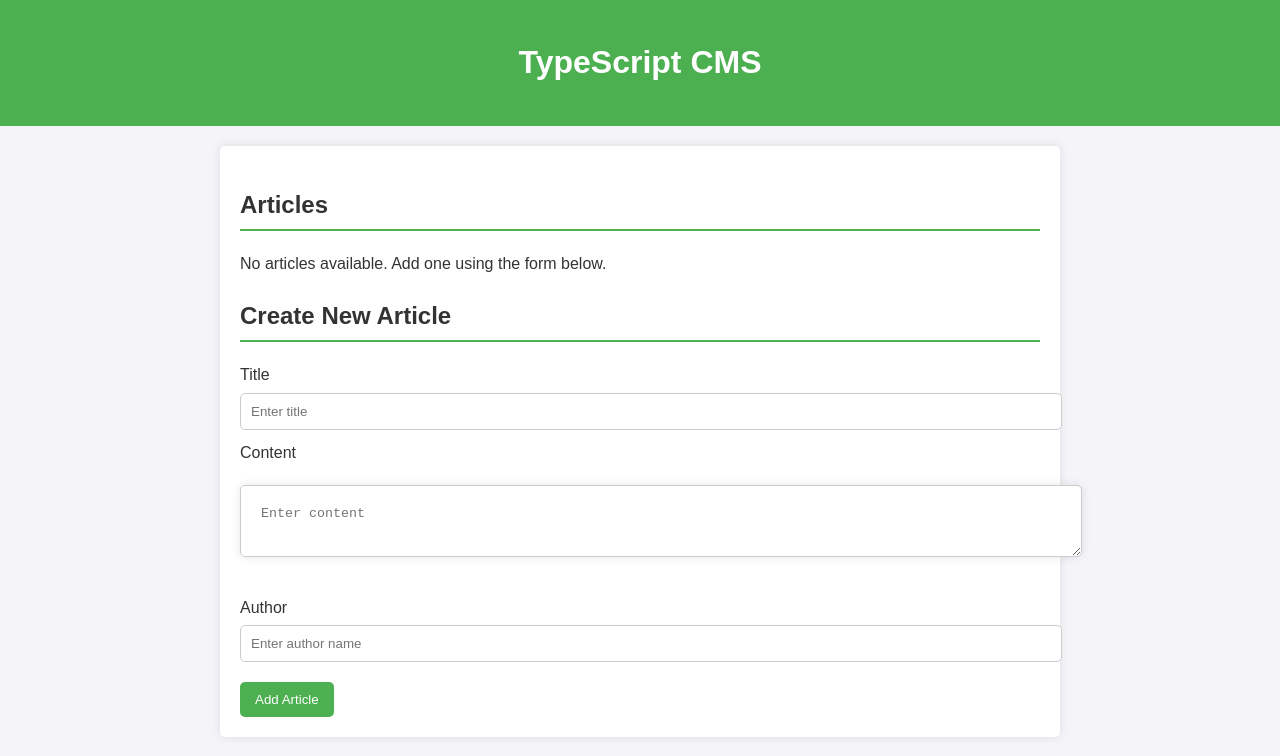
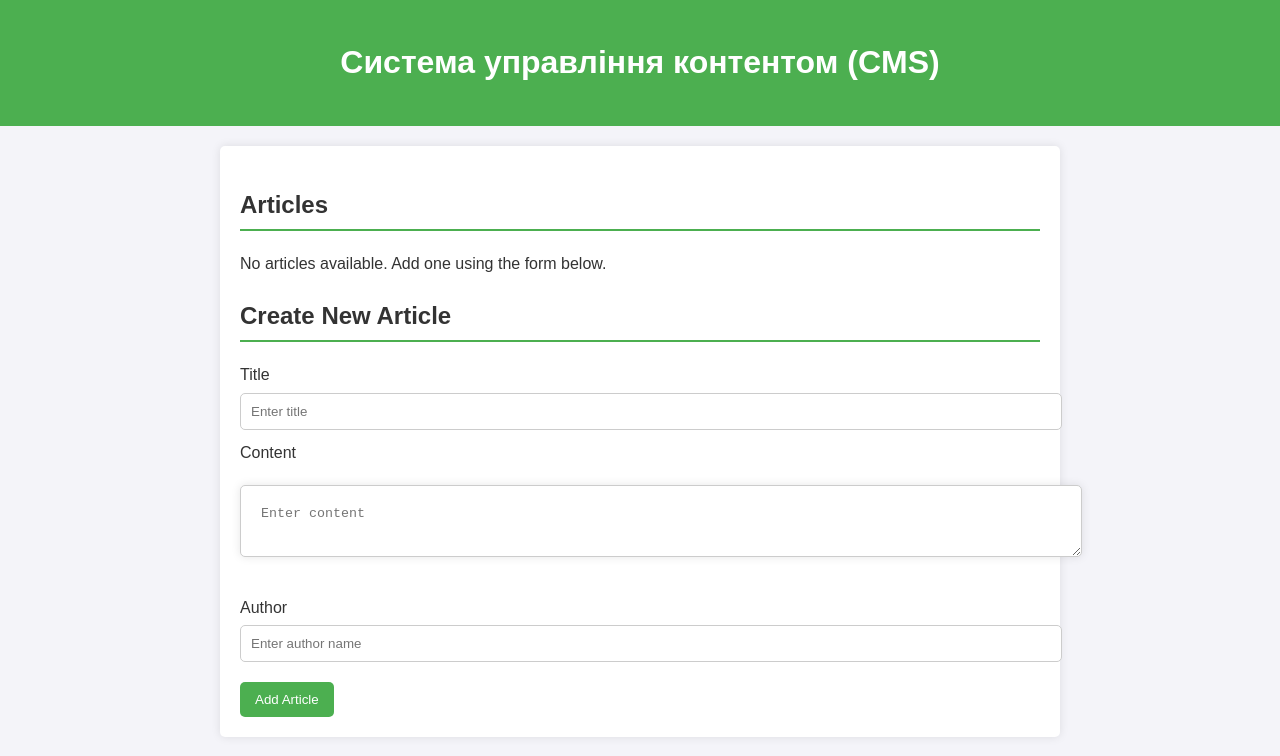
Before and after one commit to Vlad8Ponomarenko/main, a plain HTML site: page feature/lb5/index.html in a window 1280 px wide. Drawn offline with Linux system fonts and the light colour scheme.

Commit message:
file changed

```diff
--- a/feature/lb5/index.html
+++ b/feature/lb5/index.html
@@ -81,7 +81,7 @@
 </head>
 <body>
   <header>
-    <h1>TypeScript CMS</h1>
+    <h1>Система управління контентом (CMS)</h1>
   </header>
   <div id="content">
     <h2>Articles</h2>
```
